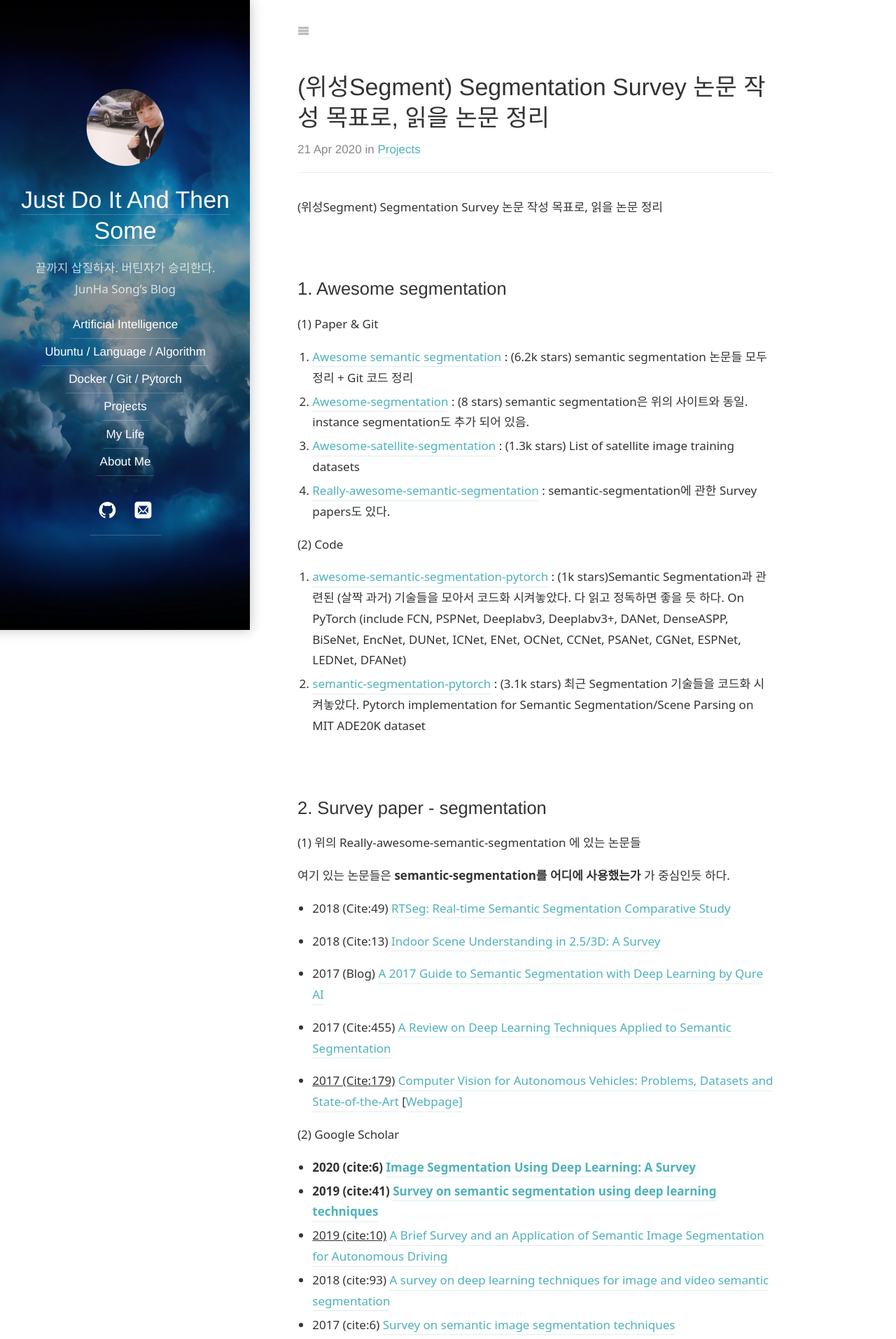
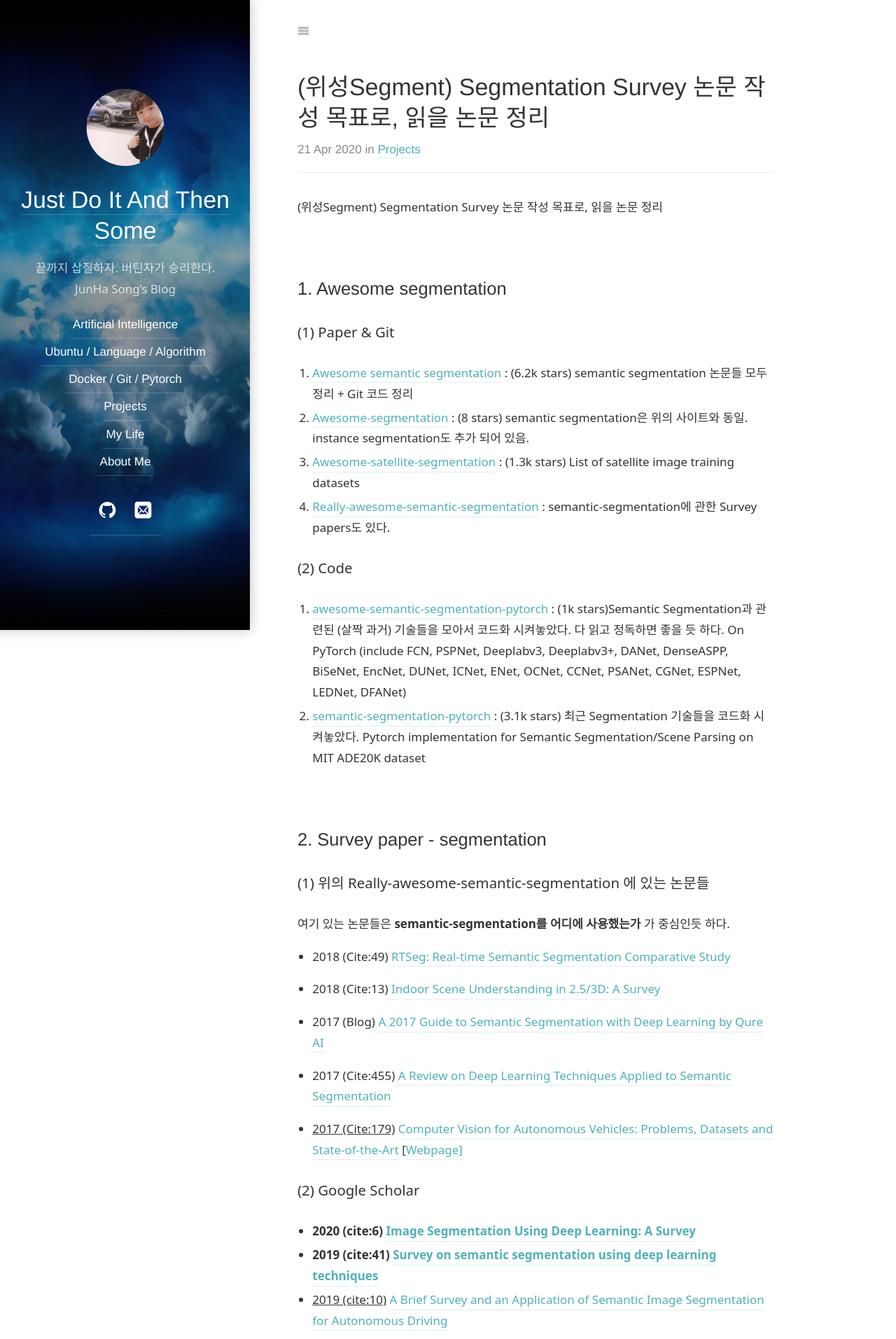
Before and after one commit to junsusong98/junha1125.github.io, a Jekyll site: the page built from projects/_posts/2020-04-21-satellite-segmentation.md, in a window 1280 px wide. Shown: the top 1913 px of the page at 70% size. Built offline with Jekyll 4.4.1, drawn with Linux system fonts in a browser that asks for light colours; some web fonts are replaced.

Commit message:
revise sate-seg.md

```diff
--- a/projects/_posts/2020-04-21-satellite-segmentation.md
+++ b/projects/_posts/2020-04-21-satellite-segmentation.md
@@ -7,6 +7,7 @@ description: >
 (위성Segment) Segmentation Survey 논문 작성 목표로, 읽을 논문 정리
 ## 1. Awesome segmentation
 (1) Paper & Git
+{:.lead}
 
 1. [Awesome semantic segmentation](https://github.com/mrgloom/awesome-semantic-segmentation) : (6.2k stars) semantic segmentation 논문들 모두 정리 + Git 코드 정리
 2. [Awesome-segmentation](https://github.com/manhcuogntin4/awesome-segmentation) : (8 stars) semantic segmentation은 위의 사이트와 동일. instance segmentation도 추가 되어 있음.
@@ -14,6 +15,7 @@ description: >
 4. [Really-awesome-semantic-segmentation](https://github.com/nightrome/really-awesome-semantic-segmentation) : semantic-segmentation에 관한 Survey papers도 있다.
 
 (2) Code
+{:.lead}
 
 1. [awesome-semantic-segmentation-pytorch](https://github.com/Tramac/awesome-semantic-segmentation-pytorch) : (1k stars)Semantic Segmentation과 관련된 (살짝 과거) 기술들을 모아서 코드화 시켜놓았다. 다 읽고 정독하면 좋을 듯 하다.
    On PyTorch (include FCN, PSPNet, Deeplabv3, Deeplabv3+, DANet, DenseASPP, BiSeNet, EncNet, DUNet, ICNet, ENet, OCNet, CCNet, PSANet, CGNet, ESPNet, LEDNet, DFANet)
@@ -25,6 +27,7 @@ description: >
 
 ## 2. Survey paper - segmentation
 (1) 위의 Really-awesome-semantic-segmentation 에 있는 논문들
+{:.lead}
 
 여기 있는 논문들은 **semantic-segmentation를 어디에 사용했는가** 가 중심인듯 하다.
 
@@ -39,6 +42,7 @@ description: >
 - <u>2017 (Cite:179)</u> [Computer Vision for Autonomous Vehicles: Problems, Datasets and State-of-the-Art](https://arxiv.org/abs/1704.05519) [[Webpage\]](http://www.cvlibs.net/projects/autonomous_vision_survey/)
 
 (2) Google Scholar
+{:.lead}
 
 - **2020 (cite:6) [Image Segmentation Using Deep Learning: A Survey](https://arxiv.org/abs/2001.05566)**
 - **2019 (cite:41) [Survey on semantic segmentation using deep learning techniques](https://www.sciencedirect.com/science/article/pii/S092523121930181X)**
@@ -47,6 +51,7 @@ description: >
 - 2017 (cite:6) [Survey on semantic image segmentation techniques](https://ieeexplore.ieee.org/document/8389420)
 
 (3) DBpia
+{:.lead}
 
   - 한글 Survey(조사) 논문은 없다.
 
@@ -56,15 +61,18 @@ description: >
 
 ## 3. Survey paper - satellite segmentation
 (1) satellite segmentation 대회 주요 논문
+{:.lead}
 
 - Kaggle 대회 논문 : [Satellite Imagery Feature Detection: A Kaggle Competition](https://arxiv.org/abs/1706.06169)
 - Codalab 대회 논문: [DeepGlobe 2018: A Challenge to Parse the Earth through Satellite Images](http://openaccess.thecvf.com/content_cvpr_2018_workshops/papers/w4/Demir_DeepGlobe_2018_A_CVPR_2018_paper.pdf)
 
 (2) satellite survey 논문
+{:.lead}
 
 - 논문이 없다.
 
 (3) satellite segmentation 연구 논문
+{:.lead}
 
 - 2016 (90p-cite:12) [Semantic Segmentation of Satellite Images using Deep Learning](http://www.diva-portal.org/smash/get/diva2:1013270/FULLTEXT01.pdf)
 
```
